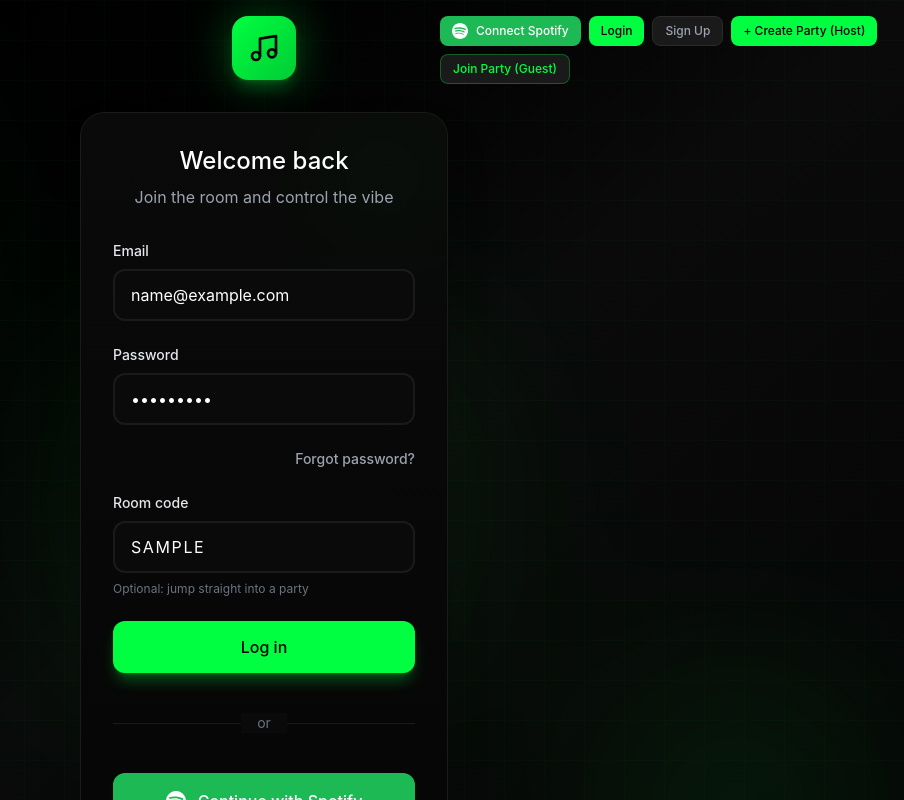
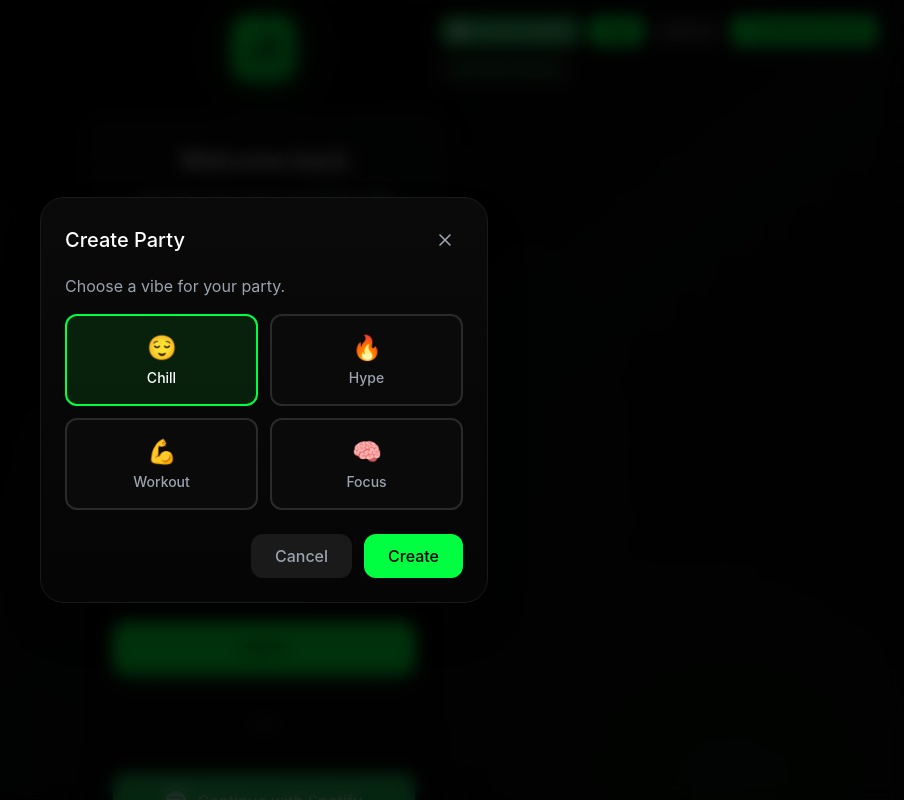
Before and after one commit to eyosi1239/party-jam-prototype, a React (Vite) app in the folder frontend/: page / in a window 1280 px wide. Both pictures are taken after typing "name@example.com", "Sample123", "Sample" into the empty fields and a click on the button "+ Create Party (Host)". Shown: the top 800 px of the page, without its empty margins (376-1280 px from the left). Built offline with nearby package versions, Linux system fonts and the light colour scheme; no server answers.

Commit message:
feat: mood picker on party creation
Replace hardcoded 'chill' with CreatePartyModal offering four vibes:
Chill, Hype, Workout, Focus. Host picks mood before party is created.

```diff
--- a/frontend/src/app/App.tsx
+++ b/frontend/src/app/App.tsx
@@ -7,6 +7,7 @@
 import { SpotifyCallback } from '@/app/pages/SpotifyCallback';
 import { SpotifyConnect } from '@/app/components/SpotifyConnect';
 import { JoinCodeModal } from '@/app/components/JoinCodeModal';
+import { CreatePartyModal } from '@/app/components/CreatePartyModal';
 import { useState, useEffect } from 'react';
 import { useParty } from '@/lib/useParty';
 import { api } from '@/lib/api';
@@ -18,6 +19,7 @@
   const spotify = useSpotify();
   const [currentView, setCurrentView] = useState<View>('login');
   const [showJoinModal, setShowJoinModal] = useState(false);
+  const [showCreateModal, setShowCreateModal] = useState(false);
   const party = useParty();
 
   // Handle Spotify OAuth callback
@@ -80,10 +82,13 @@
     console.log('Forgot password');
   };
 
-  // Create party (host)
-  const handleCreateParty = async () => {
+  // Open create modal
+  const handleCreateParty = () => setShowCreateModal(true);
+
+  // Called by CreatePartyModal with chosen mood
+  const handleCreateWithMood = async (mood: string) => {
     const userId = user?.uid ?? `host_${Date.now()}`;
-    await party.createParty(userId, 'chill');
+    await party.createParty(userId, mood);
   };
 
   // Open join modal
@@ -175,6 +180,12 @@
         onJoin={handleJoinWithCode}
       />
 
+      <CreatePartyModal
+        isOpen={showCreateModal}
+        onClose={() => setShowCreateModal(false)}
+        onCreate={handleCreateWithMood}
+      />
+
       {/* Login or Sign Up Card */}
       {(currentView === 'login' || currentView === 'signup') && (
         <>
--- /dev/null
+++ b/frontend/src/app/components/CreatePartyModal.tsx
@@ -0,0 +1,76 @@
+import { useState } from 'react';
+import { Modal } from './Modal';
+
+const MOODS = [
+  { id: 'chill', label: 'Chill', emoji: '😌' },
+  { id: 'hype', label: 'Hype', emoji: '🔥' },
+  { id: 'workout', label: 'Workout', emoji: '💪' },
+  { id: 'focus', label: 'Focus', emoji: '🧠' },
+];
+
+interface CreatePartyModalProps {
+  isOpen: boolean;
+  onClose: () => void;
+  onCreate: (mood: string) => Promise<void>;
+}
+
+export function CreatePartyModal({ isOpen, onClose, onCreate }: CreatePartyModalProps) {
+  const [selectedMood, setSelectedMood] = useState('chill');
+  const [loading, setLoading] = useState(false);
+
+  const handleCreate = async () => {
+    setLoading(true);
+    try {
+      await onCreate(selectedMood);
+      onClose();
+    } finally {
+      setLoading(false);
+    }
+  };
+
+  return (
+    <Modal
+      isOpen={isOpen}
+      onClose={onClose}
+      title="Create Party"
+      actions={
+        <>
+          <button
+            onClick={onClose}
+            disabled={loading}
+            className="px-6 py-2.5 rounded-xl bg-[#1a1a1a] text-[#9ca3af] hover:bg-[#2a2a2a] transition-all duration-200 disabled:opacity-50"
+          >
+            Cancel
+          </button>
+          <button
+            onClick={handleCreate}
+            disabled={loading}
+            className="px-6 py-2.5 rounded-xl bg-[#00ff41] text-black font-medium hover:bg-[#00e639] transition-all duration-200 disabled:opacity-50"
+          >
+            {loading ? 'Creating...' : 'Create'}
+          </button>
+        </>
+      }
+    >
+      <div className="space-y-4">
+        <p>Choose a vibe for your party.</p>
+        <div className="grid grid-cols-2 gap-3">
+          {MOODS.map((mood) => (
+            <button
+              key={mood.id}
+              onClick={() => setSelectedMood(mood.id)}
+              className={`p-4 rounded-xl border-2 text-center transition-all duration-200 ${
+                selectedMood === mood.id
+                  ? 'border-[#00ff41] bg-[#00ff41]/10 text-white'
+                  : 'border-[#2a2a2a] bg-[#0a0a0a] text-[#9ca3af] hover:border-[#00ff41]/40'
+              }`}
+            >
+              <div className="text-2xl mb-1">{mood.emoji}</div>
+              <div className="text-sm font-medium capitalize">{mood.label}</div>
+            </button>
+          ))}
+        </div>
+      </div>
+    </Modal>
+  );
+}
```
